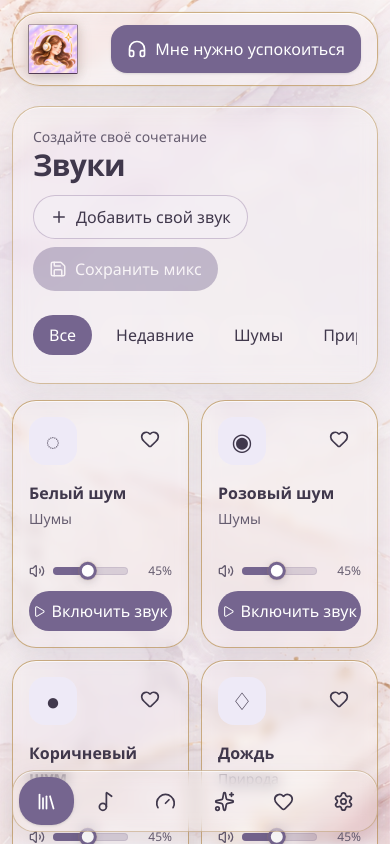
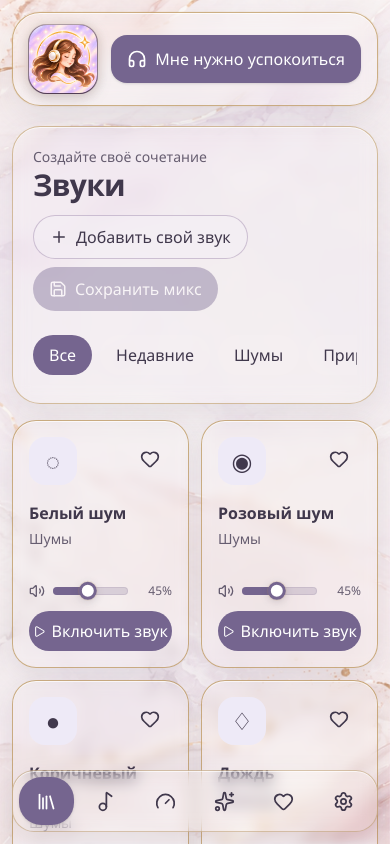
Before and after one commit to dolba92/Sensora, a React (Vite) app: page / in a window 390 px wide. Shown: the top 844 px of the page. Built offline with nearby package versions, Linux system fonts and the light colour scheme.

Commit message:
Update globals.css

```diff
--- a/app/globals.css
+++ b/app/globals.css
@@ -222,6 +222,12 @@ button {
    ========================================================= */
 
 .brand-logo {
+  width: 76px;
+  height: 76px;
+  object-fit: cover;
+  border-radius: 20px;
+  display: block;
+
   filter:
     drop-shadow(0 1px 0 rgba(73, 50, 77, .82))
     drop-shadow(1px 0 0 rgba(73, 50, 77, .46))
@@ -445,6 +451,12 @@ button {
    ========================================================= */
 
 @media (max-width: 700px) {
+  .brand-logo {
+    width: 68px;
+    height: 68px;
+    border-radius: 18px;
+  }
+
   body::before {
     background-position: 54% center;
   }
```
